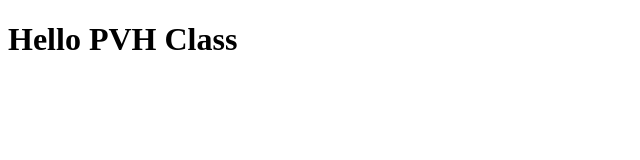
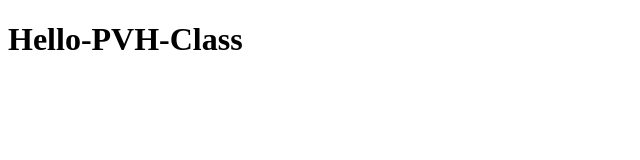
Before and after one commit to souphallin/phallin-test, a plain HTML site: page index.html in a window 1280 px wide. Shown: the full height of the page, 0-640 px from the left. Drawn offline with Linux system fonts and the light colour scheme.

Commit message:
test-push-main

```diff
--- a/index.html
+++ b/index.html
@@ -6,6 +6,6 @@
     <title>Document</title>
 </head>
 <body>
-    <h1>Hello PVH Class</h1>
+    <h1>Hello-PVH-Class</h1>
 </body>
 </html>
```
